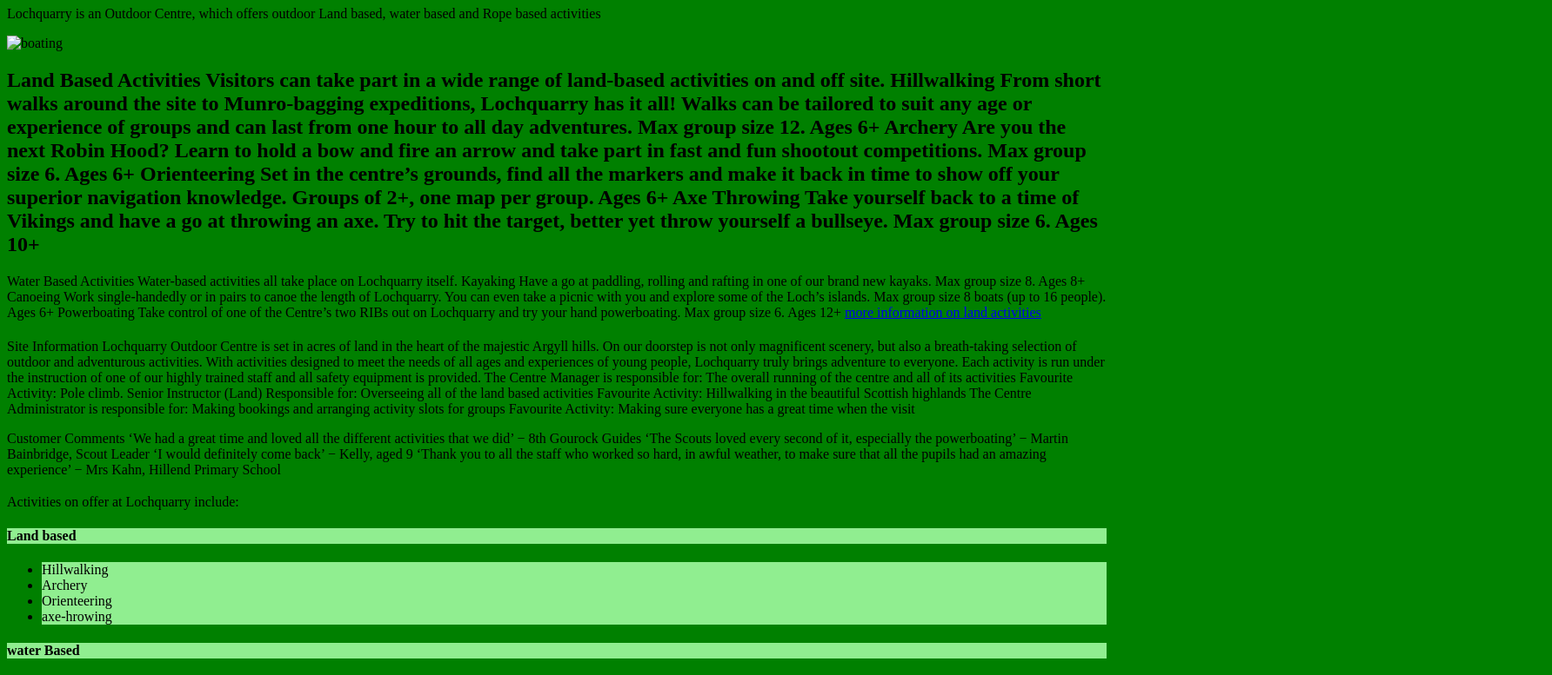
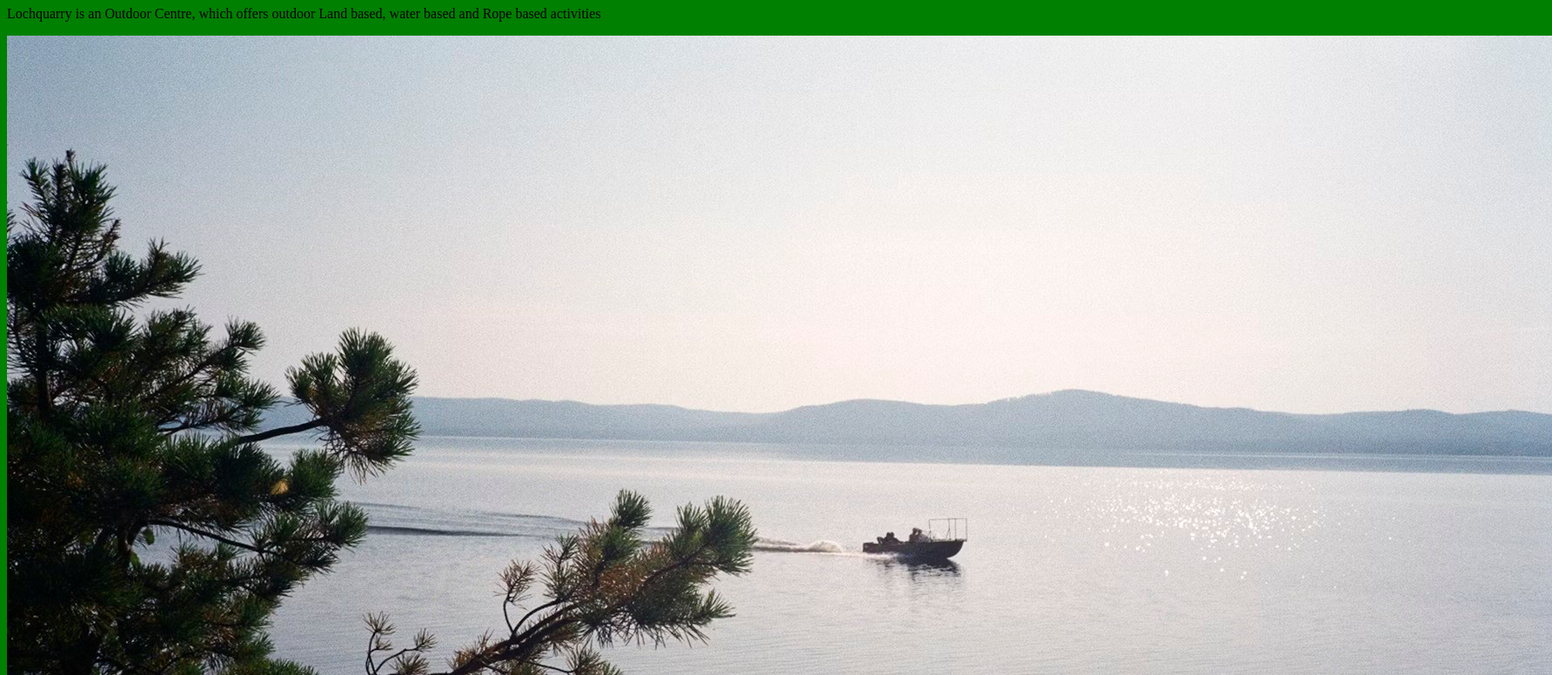
Before and after one commit to tan681/tan681.github.io, a plain HTML site: page Page4.html in a window 1280 px wide. Shown: the part 99-876 px from the top of the page at 87% size, 1784 px wide, since content can reach past the window. Drawn offline with Linux system fonts and the light colour scheme.

Commit message:
Update Page4.html

```diff
--- a/Page4.html
+++ b/Page4.html
@@ -23,7 +23,7 @@
     <P>Lochquarry is an Outdoor Centre, which offers outdoor Land based, water based and Rope based activities </P>
 
 
-<img src="Images/Water Activities/Powerboating.jpg" alt="boating">
+<img src="Images/WaterActivities/Powerboating.jpg" alt="boating">
 
 
     <!-- Second header: Subsection title -->
@@ -152,4 +152,5 @@
 
 
 </body>
+
 </html>
```
